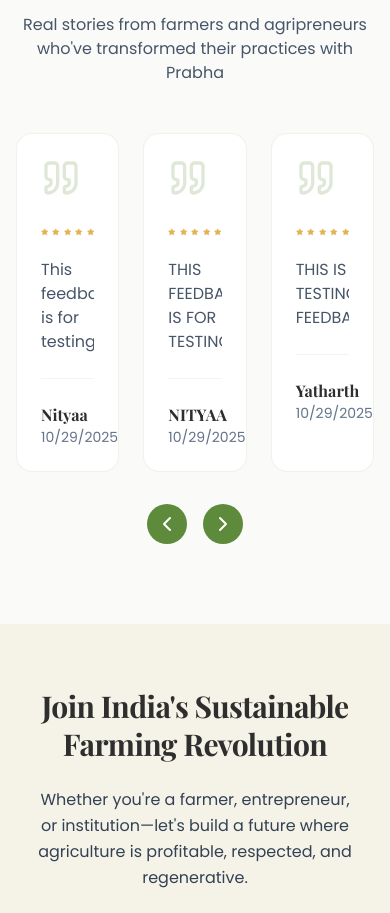
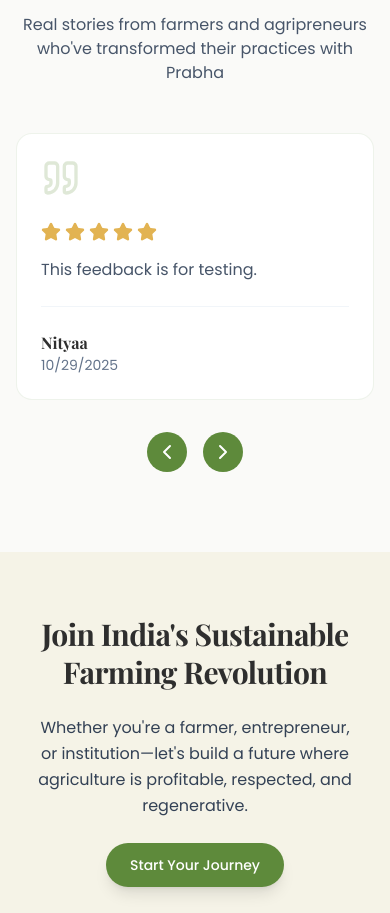
Before and after one commit to parallaxis-innovations/prabha-agritech, a Next.js app: page / in a window 390 px wide. Shown: the part 3580-4493 px from the top of the page. Built offline with nearby package versions, Linux system fonts and the light colour scheme.

Commit message:
-fixed feedback card repsonsivness in small screen.

```diff
--- a/src/components/FeedbackSection.tsx
+++ b/src/components/FeedbackSection.tsx
@@ -15,15 +15,30 @@
 export default function FeedbackSection() {
     const [feedbacks, setFeedbacks] = useState<Feedback[]>([]);
     const [currentIndex, setCurrentIndex] = useState(0);
-    const itemsPerPage = 3;
+    const [itemsPerPage, setItemsPerPage] = useState(3);
+
+    // ✅ Dynamically set items per page based on screen width
+    useEffect(() => {
+        const updateItemsPerPage = () => {
+            if (window.innerWidth < 640) {
+                setItemsPerPage(1); // small screens
+            } else if (window.innerWidth < 1024) {
+                setItemsPerPage(2); // medium screens (optional)
+            } else {
+                setItemsPerPage(3); // large screens
+            }
+        };
+
+        updateItemsPerPage();
+        window.addEventListener("resize", updateItemsPerPage);
+        return () => window.removeEventListener("resize", updateItemsPerPage);
+    }, []);
 
     useEffect(() => {
         const fetchFeedbacks = async () => {
             try {
                 const response = await fetch('/api/feedback');
-                if (!response.ok) {
-                    throw new Error('Failed to fetch feedbacks');
-                }
+                if (!response.ok) throw new Error('Failed to fetch feedbacks');
                 const data = await response.json();
                 setFeedbacks(data.feedbacks);
             } catch (error) {
@@ -34,9 +49,7 @@
         fetchFeedbacks();
     }, []);
 
-    if (feedbacks.length === 0) {
-        return null;
-    }
+    if (feedbacks.length === 0) return null;
 
     const nextSlide = () => {
         setCurrentIndex((prevIndex) =>
@@ -85,18 +98,24 @@
                                         animate={{ opacity: 1, x: 0 }}
                                         exit={{ opacity: 0, x: -50 }}
                                         transition={{ duration: 0.5, delay: index * 0.1 }}
-                                        className="w-full md:w-1/3 bg-white rounded-2xl  overflow-hidden border border-earth-green/10"
+                                        className={`w-full ${
+                                            itemsPerPage === 3
+                                                ? 'md:w-1/3'
+                                                : itemsPerPage === 2
+                                                ? 'sm:w-1/2'
+                                                : 'w-full'
+                                        } bg-white rounded-2xl overflow-hidden border border-earth-green/10`}
                                     >
                                         <div className="p-6 sm:p-8">
                                             <div className="mb-6">
                                                 <Quote className="w-10 h-10 text-earth-green/20" />
                                             </div>
                                             <div className="flex items-center gap-1 mb-4">
-                                                {[...Array(5)].map((_, index) => (
+                                                {[...Array(5)].map((_, i) => (
                                                     <Star
-                                                        key={index}
+                                                        key={i}
                                                         className={`w-5 h-5 ${
-                                                            index < feedback.rating
+                                                            i < feedback.rating
                                                                 ? 'text-sunrise-gold fill-sunrise-gold'
                                                                 : 'text-slate-200'
                                                         }`}
```
